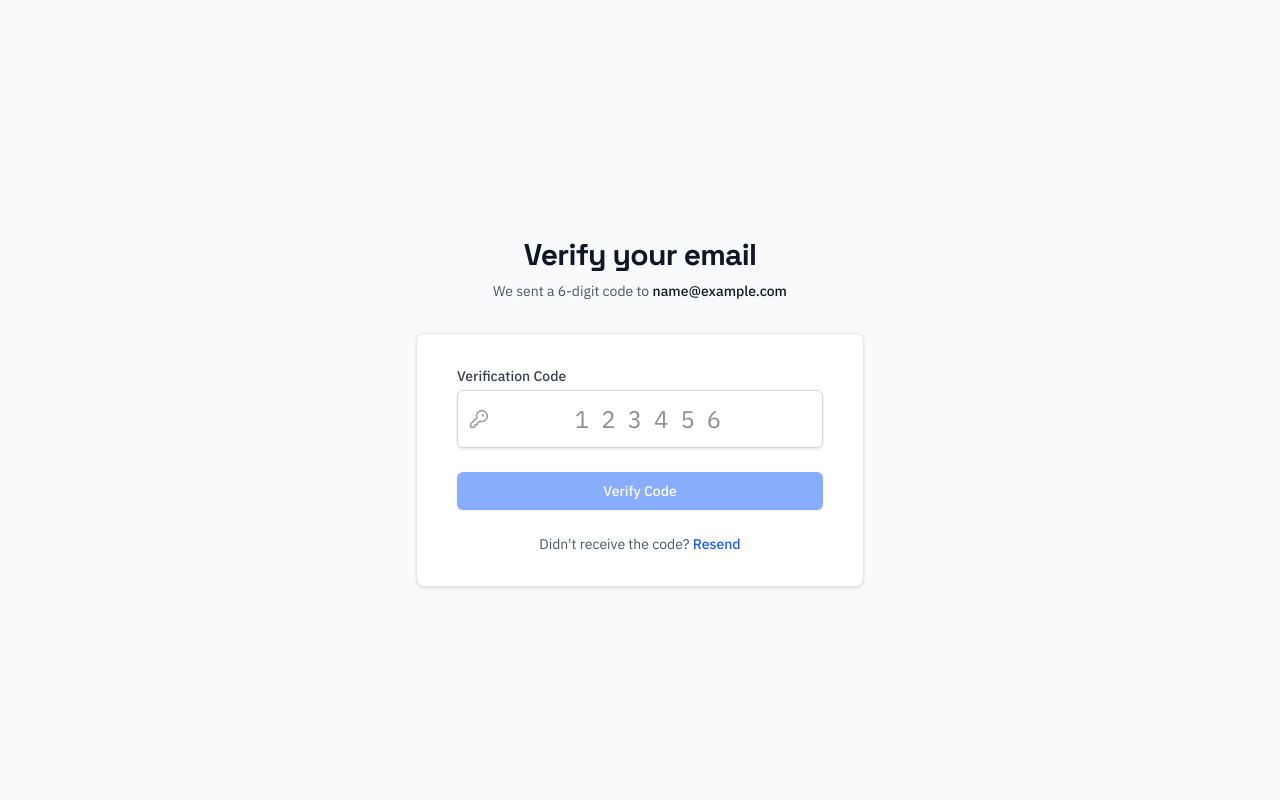
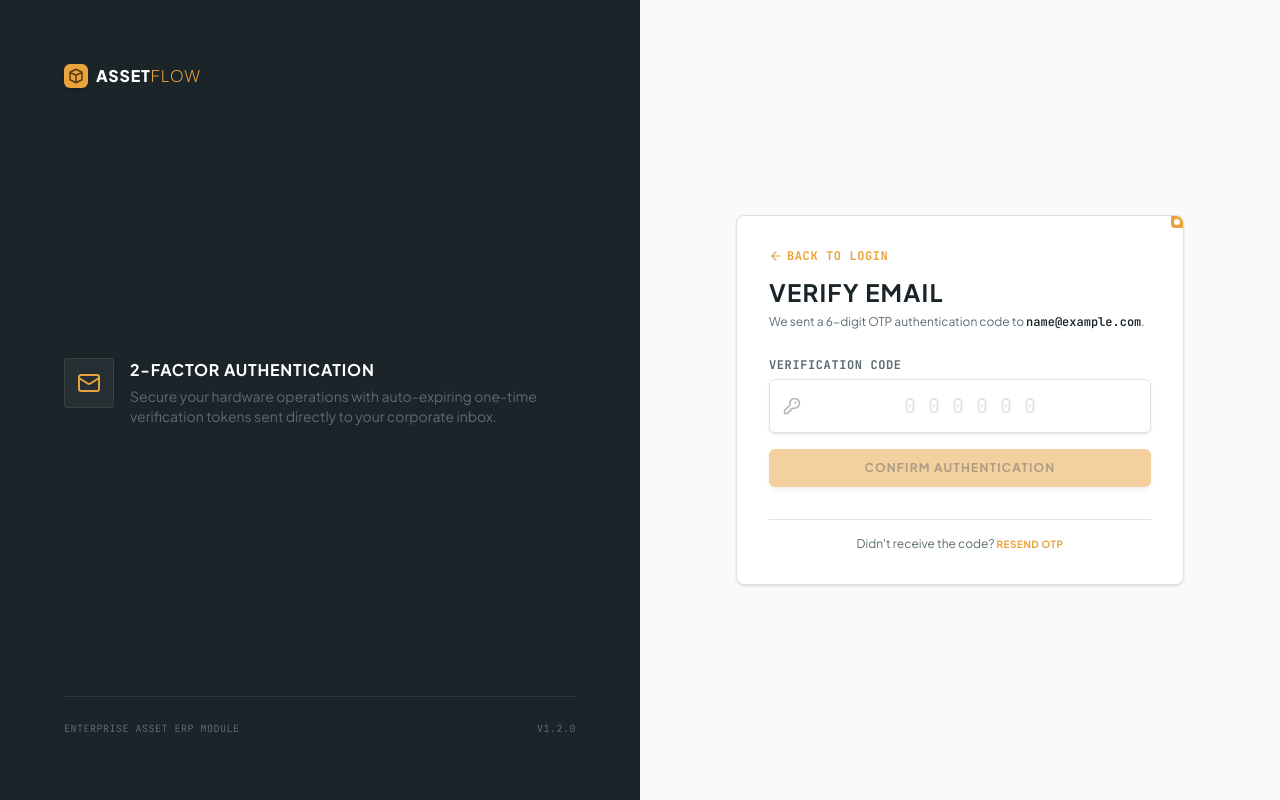
Before and after one commit to SyncWithRaj/OdooHack2026, a Next.js app in the folder frontend/: page /verify-otp in a window 1280 px wide. Built offline with nearby package versions, Linux system fonts and the light colour scheme; no server answers; sample sign-in values are in the browser's storage.

Commit message:
feat: implement sidebar navigation, workflow progress tracker, OTP verification page, and global design tokens

```diff
--- a/frontend/src/app/globals.css
+++ b/frontend/src/app/globals.css
@@ -1,4 +1,4 @@
-@import url('https://fonts.googleapis.com/css2?family=IBM+Plex+Mono:ital,wght@0,100;0,200;0,300;0,400;0,500;0,600;0,700;1,100;1,200;1,300;1,400;1,500;1,600;1,700&family=IBM+Plex+Sans:ital,wght@0,100;0,200;0,300;0,400;0,500;0,600;0,700;1,100;1,200;1,300;1,400;1,500;1,600;1,700&family=Space+Grotesk:wght@300..700&display=swap');
+@import url('https://fonts.googleapis.com/css2?family=JetBrains+Mono:ital,wght@0,100..800;1,100..800&family=Plus+Jakarta+Sans:ital,wght@0,200..800;1,200..800&display=swap');
 
 @import "tailwindcss";
 
@@ -8,9 +8,9 @@
 }
 
 @theme {
-  --font-sans: 'IBM Plex Sans', sans-serif;
-  --font-mono: 'IBM Plex Mono', monospace;
-  --font-display: 'Space Grotesk', sans-serif;
+  --font-sans: 'Plus Jakarta Sans', sans-serif;
+  --font-mono: 'JetBrains Mono', monospace;
+  --font-display: 'Plus Jakarta Sans', sans-serif;
 
   --color-ink: #1B2429;
   --color-steel: #5B6B73;
@@ -32,14 +32,14 @@
 body {
   background-color: var(--color-surface);
   color: var(--color-ink);
-  font-family: 'IBM Plex Sans', sans-serif;
+  font-family: 'Plus Jakarta Sans', sans-serif;
   min-height: 100vh;
 }
 
 h1, h2, h3, h4, .font-display {
-  font-family: 'Space Grotesk', sans-serif;
+  font-family: 'Plus Jakarta Sans', sans-serif;
 }
 
 .mono-tag {
-  font-family: 'IBM Plex Mono', monospace;
+  font-family: 'JetBrains Mono', monospace;
 }
--- a/frontend/src/app/verify-otp/page.js
+++ b/frontend/src/app/verify-otp/page.js
@@ -5,7 +5,9 @@ import { useRouter } from 'next/navigation';
 import api from '../../utils/api';
 import { useAuth } from '../../context/AuthContext';
 import toast from 'react-hot-toast';
-import { KeyRound, Loader2 } from 'lucide-react';
+import { KeyRound, Loader2, ArrowLeft, Mail, QrCode } from 'lucide-react';
+import { motion } from 'framer-motion';
+import Link from 'next/link';
 
 export default function VerifyOtpPage() {
   const [otp, setOtp] = useState('');
@@ -16,7 +18,6 @@ export default function VerifyOtpPage() {
   const { login } = useAuth();
 
   useEffect(() => {
-    // Retrieve email and flow from localStorage
     const storedEmail = localStorage.getItem('auth_email');
     const storedFlow = localStorage.getItem('auth_flow');
 
@@ -39,11 +40,9 @@ export default function VerifyOtpPage() {
 
       toast.success(response.data.message);
 
-      // Clean up localStorage
       localStorage.removeItem('auth_email');
       localStorage.removeItem('auth_flow');
 
-      // Update global auth context which redirects to dashboard
       login(response.data.data.user, response.data.data.token);
     } catch (error) {
       toast.error(error.response?.data?.message || 'Verification failed');
@@ -61,29 +60,119 @@ export default function VerifyOtpPage() {
     }
   };
 
-  if (!email) return null; // Wait until useEffect loads the email
+  if (!email) {
+    return (
+      <div className="min-h-screen bg-surface flex items-center justify-center">
+        <div className="flex flex-col items-center gap-4">
+          <Loader2 className="w-8 h-8 text-accent animate-spin" />
+          <span className="text-xs font-semibold uppercase tracking-wider text-steel font-mono">Verifying session...</span>
+        </div>
+      </div>
+    );
+  }
 
   return (
-    <div className="min-h-screen bg-gray-50 flex flex-col justify-center py-12 sm:px-6 lg:px-8">
-      <div className="sm:mx-auto sm:w-full sm:max-w-md">
-        <h2 className="mt-6 text-center text-3xl font-bold tracking-tight text-gray-900">
-          Verify your email
-        </h2>
-        <p className="mt-2 text-center text-sm text-gray-600">
-          We sent a 6-digit code to <span className="font-medium text-gray-900">{email}</span>
+    <div className="min-h-screen bg-surface flex flex-col md:flex-row overflow-hidden">
+
+      {/* Left panel: Brand details (desktop only) */}
+      <div className="hidden md:flex md:w-1/2 bg-ink text-white p-16 flex-col justify-between relative overflow-hidden">
+        {/* Decorative Tag Stamp Corner Background */}
+        <motion.div
+          initial={{ rotate: 0, opacity: 0.1 }}
+          animate={{ rotate: 360 }}
+          transition={{ duration: 80, repeat: Infinity, ease: 'linear' }}
+          className="absolute right-[-40px] top-[-40px] w-48 h-48 rounded-full border border-hairline/10 flex items-center justify-center opacity-40"
+        >
+          <div className="w-32 h-32 rounded-full border border-hairline/10" />
+        </motion.div>
+
+        {/* Brand Header */}
+        <motion.div
+          initial={{ opacity: 0, y: -10 }}
+          animate={{ opacity: 1, y: 0 }}
+          transition={{ duration: 0.4 }}
+          className="flex items-center gap-2 relative z-10"
+        >
+          <div className="w-6 h-6 bg-accent rounded-[6px] flex items-center justify-center font-bold text-accent-ink shadow-md shrink-0">
+            <svg className="w-4.5 h-4.5 text-accent-ink stroke-[2]" viewBox="0 0 24 24" fill="none" stroke="currentColor">
+              <path strokeLinecap="round" strokeLinejoin="round" d="M20 7l-8-4-8 4m16 0l-8 4m8-4v10l-8 4m0-10L4 7m8 4v10M4 7v10l8 4" />
+            </svg>
+          </div>
+          <span className="text-base font-black tracking-wider text-white font-display uppercase">
+            ASSET<span className="text-accent font-light">FLOW</span>
+          </span>
+        </motion.div>
+
+        {/* Feature Mock Stamp Display */}
+        <div className="my-auto flex flex-col gap-8 relative z-10 max-w-lg">
+          <motion.div
+            initial={{ opacity: 0, x: -20 }}
+            animate={{ opacity: 1, x: 0 }}
+            transition={{ delay: 0.1, duration: 0.4 }}
+            className="flex items-start gap-4 cursor-default"
+          >
+            <div className="p-3 bg-white/5 border border-hairline/10 rounded">
+              <Mail className="w-6 h-6 text-accent" />
+            </div>
+            <div>
+              <h4 className="text-base font-bold font-display uppercase tracking-wider text-white">2-Factor Authentication</h4>
+              <p className="text-sm text-steel mt-1">
+                Secure your hardware operations with auto-expiring one-time verification tokens sent directly to your corporate inbox.
+              </p>
+            </div>
+          </motion.div>
+        </div>
+
+        {/* Bottom Metadata Stamp */}
+        <motion.div
+          initial={{ opacity: 0 }}
+          animate={{ opacity: 1 }}
+          transition={{ delay: 0.2 }}
+          className="flex items-center justify-between text-[10px] text-steel font-mono tracking-wider uppercase border-t border-hairline/10 pt-6 relative z-10"
+        >
+          <span>Enterprise Asset ERP Module</span>
+          <span>v1.2.0</span>
+        </motion.div>
+      </div>
+
+      {/* Right panel: Form views */}
+      <div className="flex-1 flex items-center justify-center p-8 bg-surface">
+        <motion.div
+          initial={{ opacity: 0, y: 15 }}
+          animate={{ opacity: 1, y: 0 }}
+          transition={{ duration: 0.4, ease: 'easeOut' }}
+          className="w-full max-w-md bg-white border border-hairline rounded-lg p-8 shadow-sm relative overflow-hidden"
+        >
+          {/* Accent Notched Corner Details */}
+          <div className="absolute top-0 right-0 w-3 h-3 bg-accent rounded-bl-[4px]" />
+          <div className="absolute top-[3px] right-[3px] w-1.5 h-1.5 rounded-full bg-white" />
+
+          <div className="flex flex-col gap-6">
+            <div className="flex flex-col gap-1 text-center md:text-left">
+              <button
+                onClick={() => {
+                  localStorage.removeItem('auth_email');
+                  localStorage.removeItem('auth_flow');
+                  router.push('/login');
+                }}
+                className="text-xs font-bold text-accent hover:underline mb-2 text-left bg-transparent border-none cursor-pointer flex items-center gap-1 font-mono uppercase tracking-wider focus:outline-none"
+              >
+                <ArrowLeft className="w-3.5 h-3.5" /> Back to Login
+              </button>
+              <h2 className="text-2xl font-bold font-display text-ink uppercase tracking-wider">Verify Email</h2>
+              <p className="text-xs text-steel leading-relaxed">
+                We sent a 6-digit OTP authentication code to <span className="font-semibold text-ink font-mono">{email}</span>.
               </p>
             </div>
 
-      <div className="mt-8 sm:mx-auto sm:w-full sm:max-w-md">
-        <div className="bg-white py-8 px-4 shadow sm:rounded-lg sm:px-10 border border-gray-200">
-          <form className="space-y-6" onSubmit={handleVerify}>
-            <div>
-              <label htmlFor="otp" className="block text-sm font-medium text-gray-700">
+            <form onSubmit={handleVerify} className="flex flex-col gap-4">
+              <div className="flex flex-col gap-1.5">
+                <label htmlFor="otp" className="text-xs font-bold uppercase tracking-wider text-steel font-mono">
                   Verification Code
                 </label>
-              <div className="mt-1 relative rounded-md shadow-sm">
-                <div className="absolute inset-y-0 left-0 pl-3 flex items-center pointer-events-none">
-                  <KeyRound className="h-5 w-5 text-gray-400" />
+                <div className="relative rounded-md shadow-sm">
+                  <div className="absolute inset-y-0 left-0 pl-3.5 flex items-center pointer-events-none text-steel/50">
+                    <KeyRound className="h-4.5 w-4.5" />
                   </div>
                   <input
                     id="otp"
@@ -92,37 +181,38 @@ export default function VerifyOtpPage() {
                     maxLength="6"
                     required
                     value={otp}
-                  onChange={(e) => setOtp(e.target.value.replace(/[^0-9]/g, ''))} // Allow only numbers
-                  className="block w-full pl-10 pr-3 py-3 border border-gray-300 rounded-md focus:outline-none focus:ring-blue-500 focus:border-blue-500 text-center text-2xl tracking-[0.5em] sm:text-2xl"
-                  placeholder="123456"
+                    onChange={(e) => setOtp(e.target.value.replace(/[^0-9]/g, ''))}
+                    className="block w-full pl-11 pr-3 py-3 border border-hairline rounded-md bg-white text-ink text-center text-xl tracking-[0.6em] font-mono focus:outline-none focus:ring-1 focus:ring-accent focus:border-accent placeholder-steel/20"
+                    placeholder="000000"
                   />
                 </div>
               </div>
 
-            <div>
               <button
                 type="submit"
                 disabled={loading || otp.length !== 6}
-                className="w-full flex justify-center py-2 px-4 border border-transparent rounded-md shadow-sm text-sm font-medium text-white bg-blue-600 hover:bg-blue-700 focus:outline-none focus:ring-2 focus:ring-offset-2 focus:ring-blue-500 disabled:opacity-50 disabled:cursor-not-allowed"
+                className="w-full flex items-center justify-center py-2.5 px-4 border border-transparent rounded-md shadow-md text-xs font-bold uppercase tracking-widest text-accent-ink bg-accent hover:bg-accent/90 focus:outline-none focus:ring-1 focus:ring-accent disabled:opacity-50 disabled:cursor-not-allowed transition-all duration-150 cursor-pointer active:scale-[0.98]"
               >
-                {loading ? <Loader2 className="h-5 w-5 animate-spin" /> : 'Verify Code'}
+                {loading ? <Loader2 className="h-4 w-4 animate-spin text-accent-ink" /> : 'Confirm Authentication'}
               </button>
-            </div>
             </form>
 
-          <div className="mt-6 text-center">
-            <p className="text-sm text-gray-600">
+            <div className="text-center border-t border-hairline pt-4 mt-2">
+              <p className="text-xs text-steel">
                 Didn't receive the code?{' '}
                 <button
                   onClick={handleResend}
-                className="font-medium text-blue-600 hover:text-blue-500 bg-transparent border-none cursor-pointer"
+                  className="font-bold text-accent hover:underline bg-transparent border-none cursor-pointer uppercase tracking-wider text-[10px]"
                 >
-                Resend
+                  Resend OTP
                 </button>
               </p>
             </div>
           </div>
+
+        </motion.div>
       </div>
+
     </div>
   );
 }
--- a/frontend/src/components/layout/Sidebar.js
+++ b/frontend/src/components/layout/Sidebar.js
@@ -43,15 +43,20 @@ export default function Sidebar({ user, role, activeTab, setActiveTab, unreadCou
   return (
     <div className="flex flex-col w-64 bg-ink border-r border-hairline h-screen fixed select-none z-30">
       {/* Brand Logo Header */}
-      <div className="flex items-center gap-2 h-16 border-b border-hairline/15 px-6">
+      <button
+        onClick={() => setActiveTab('overview')}
+        className="flex items-center gap-3 h-16 border-b border-hairline/15 px-6 hover:bg-white/[0.03] transition-colors text-left w-full group/logo focus:outline-none cursor-pointer"
+      >
         {/* Stamped physical look element */}
-        <div className="w-5 h-5 bg-accent rounded-[4px] flex items-center justify-center font-bold text-accent-ink text-[11px] font-mono shadow-sm">
-          A
+        <div className="w-6 h-6 bg-accent rounded-[6px] flex items-center justify-center font-bold text-accent-ink shadow-md shrink-0 group-hover/logo:scale-105 group-hover/logo:shadow-[0_0_12px_rgba(232,163,61,0.3)] transition-all duration-300">
+          <svg className="w-4.5 h-4.5 text-accent-ink stroke-[2]" viewBox="0 0 24 24" fill="none" stroke="currentColor">
+            <path strokeLinecap="round" strokeLinejoin="round" d="M20 7l-8-4-8 4m16 0l-8 4m8-4v10l-8 4m0-10L4 7m8 4v10M4 7v10l8 4" />
+          </svg>
         </div>
-        <span className="text-lg font-bold font-display text-white tracking-widest uppercase">
-          Asset<span className="text-accent font-light">Flow</span>
+        <span className="text-base font-black tracking-wider text-white font-display uppercase">
+          ASSET<span className="text-accent font-light">FLOW</span>
         </span>
-      </div>
+      </button>
 
       {/* Navigation Links */}
       <div className="flex-1 overflow-y-auto py-6">
```
Also changed, not shown: frontend/src/components/shared/WorkflowPipeline.js (+8 -8 lines). Lines whose indentation alone changed are shown as unchanged.
